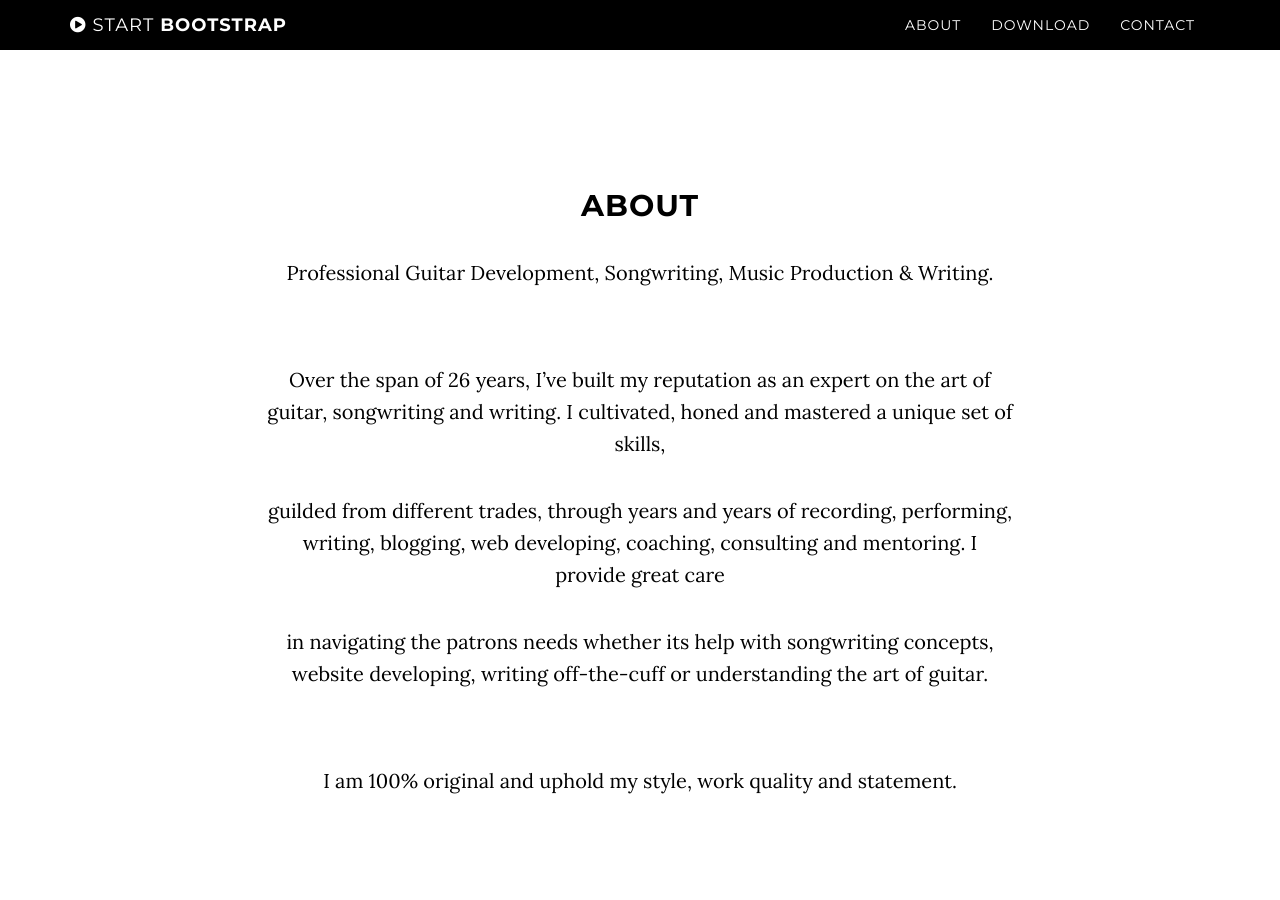
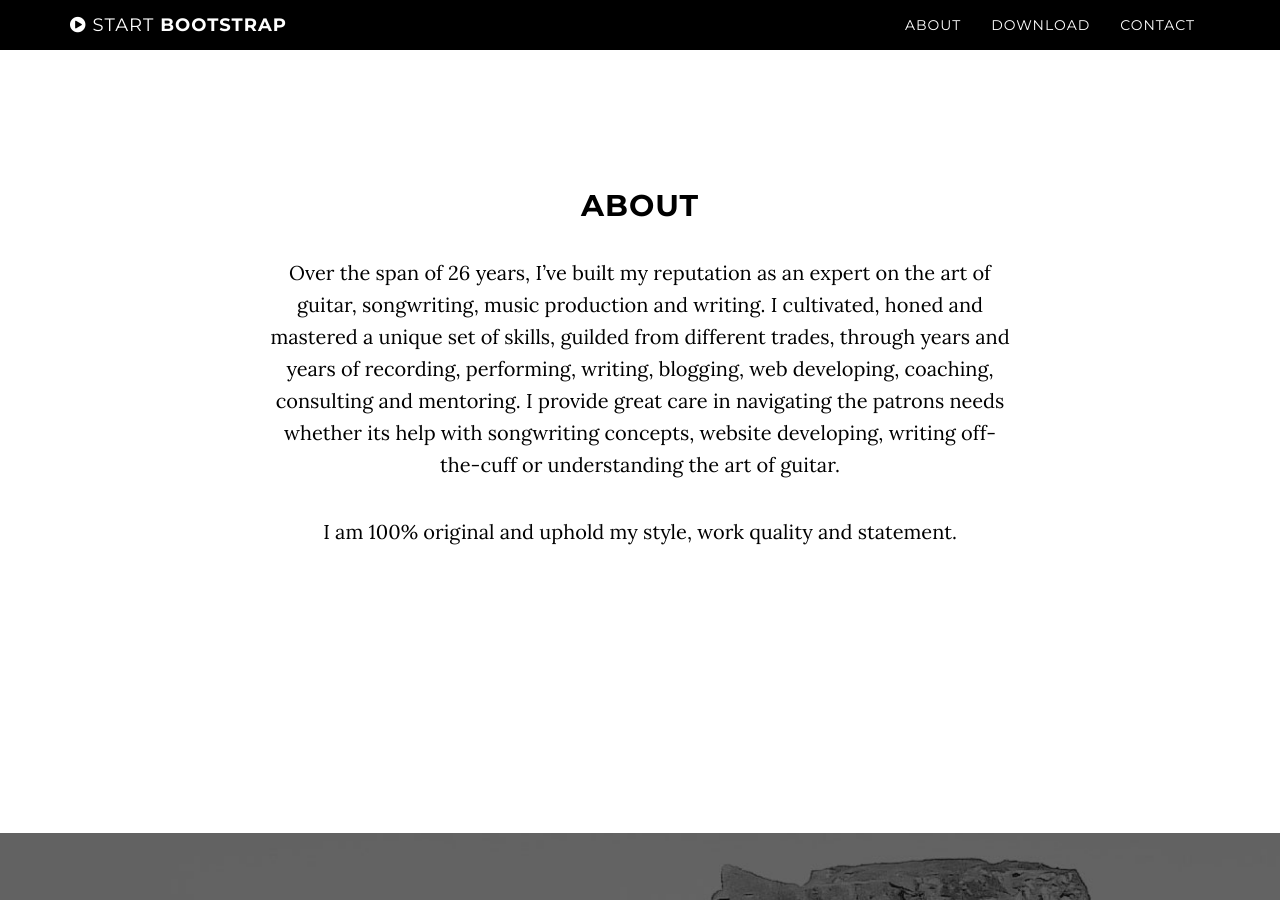
Before and after one commit to gianguitar/gsolo.github.io, a Jekyll site: the page built from index.html, in a window 1280 px wide and 900 px high, scrolled down 961 px. Built offline with Jekyll 4.4.1, drawn with Linux system fonts in a browser that asks for light colours.

Commit message:
Update index.html

```diff
--- a/index.html
+++ b/index.html
@@ -24,12 +24,7 @@ title: "Start Bootstrap Theme"
     <div class="row">
         <div class="col-lg-8 col-lg-offset-2">
             <h2>About</h2>
-            <p>Professional Guitar Development, Songwriting, Music Production & Writing.</p>
-            <br /><br />
-            <p>Over the span of 26 years, I’ve built my reputation as an expert on the art of guitar, songwriting and writing. I cultivated, honed and mastered a unique set of skills, </p>
-            <p>guilded from different trades, through years and years of recording, performing, writing, blogging, web developing, coaching, consulting and mentoring. I provide great care</p>
-            <p>in navigating the patrons needs whether its help with songwriting concepts, website developing, writing off-the-cuff or understanding the art of guitar.</p>
-            <br /><br />
+            <p>Over the span of 26 years, I’ve built my reputation as an expert on the art of guitar, songwriting, music production and writing. I cultivated, honed and mastered a unique set of skills, guilded from different trades, through years and years of recording, performing, writing, blogging, web developing, coaching, consulting and mentoring. I provide great care in navigating the patrons needs whether its help with songwriting concepts, website developing, writing off-the-cuff or understanding the art of guitar.</p>
             <p>I am 100% original and uphold my style, work quality and statement.</p>
         </div>
     </div>
```
